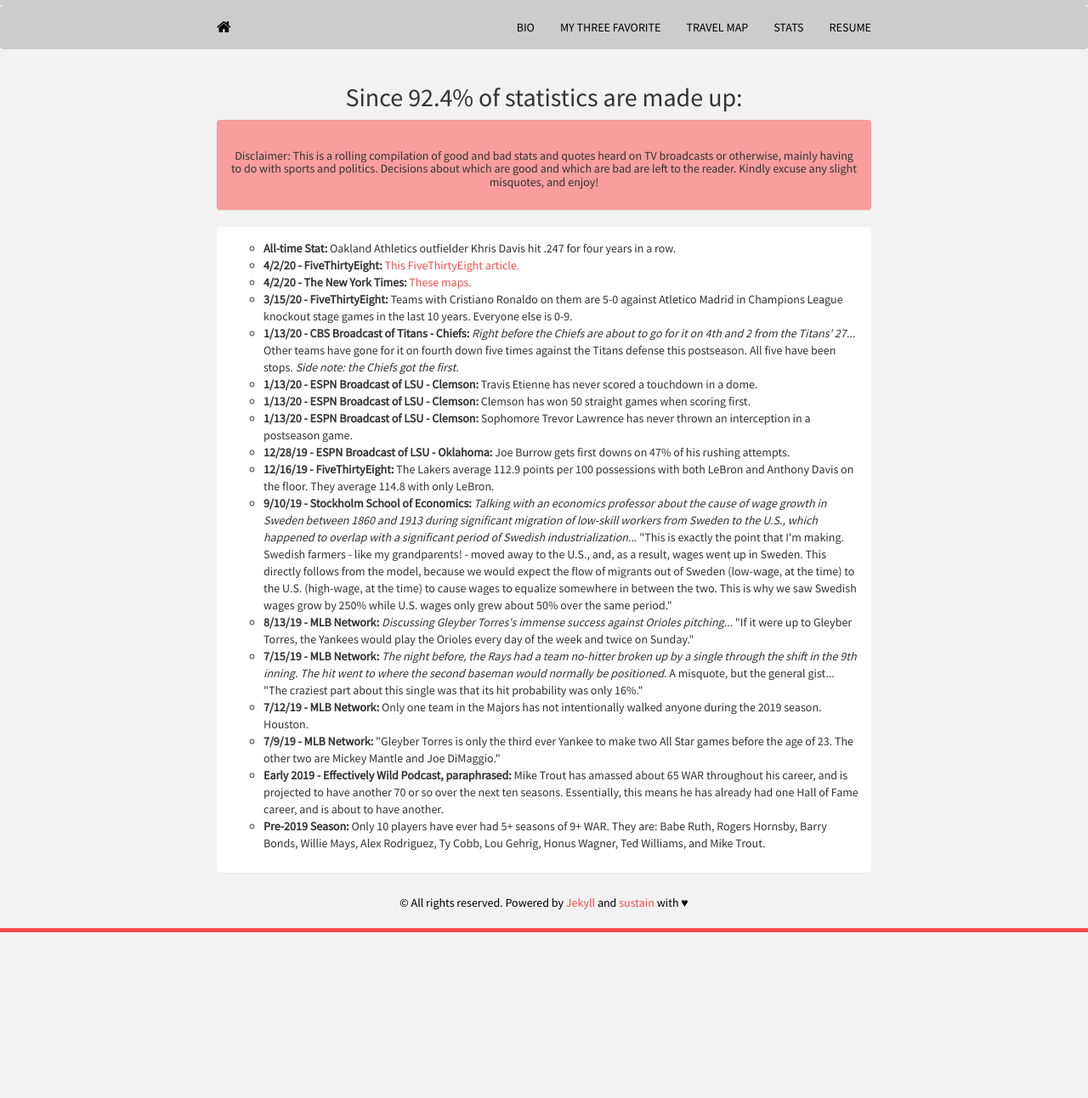
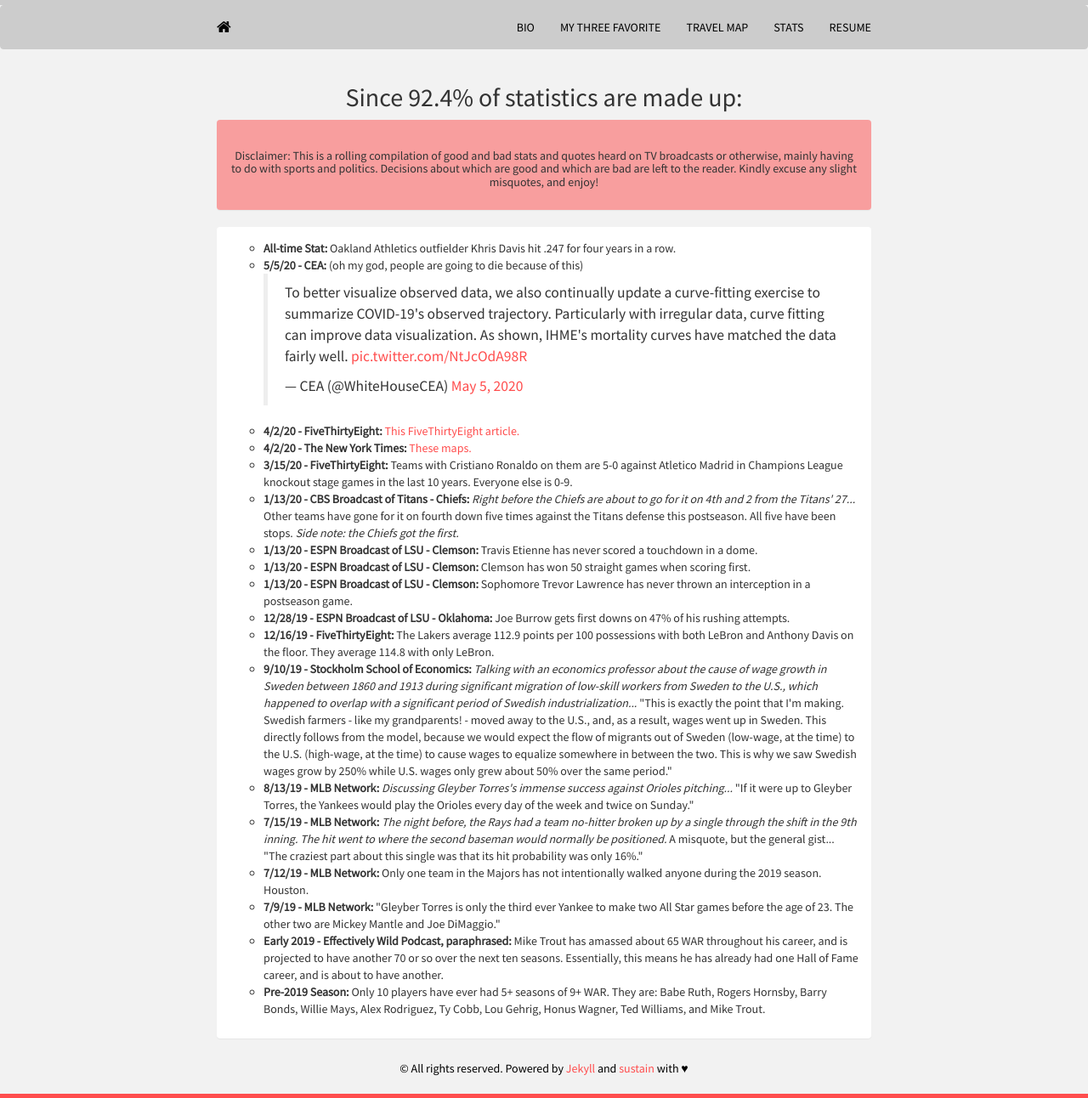
Before and after one commit to mrkaye97/mrkaye97.github.io, a Jekyll site: the page built from stats.html, in a window 1280 px wide. Shown: the whole page at 85% size. Built offline with Jekyll 4.4.1, drawn with Linux system fonts in a browser that asks for light colours; nearby versions of some CDN libraries; comment, search, counter and statistics services are not loaded; before the commit the page ends 1097 px from its top, so only the background shows below that.

Commit message:
Update stats.html

```diff
--- a/stats.html
+++ b/stats.html
@@ -29,6 +29,7 @@
 	    		<div class="panel-body">
 					<ul style="list-style-type:circle">
 					  <li><b>All-time Stat:</b> Oakland Athletics outfielder Khris Davis hit .247 for four years in a row.
+					  <li><b>5/5/20 - CEA: </b> (oh my god, people are going to die because of this)<blockquote class="twitter-tweet"><p lang="en" dir="ltr">To better visualize observed data, we also continually update a curve-fitting exercise to summarize COVID-19&#39;s observed trajectory. Particularly with irregular data, curve fitting can improve data visualization. As shown, IHME&#39;s mortality curves have matched the data fairly well. <a href="https://t.co/NtJcOdA98R">pic.twitter.com/NtJcOdA98R</a></p>&mdash; CEA (@WhiteHouseCEA) <a href="https://twitter.com/WhiteHouseCEA/status/1257680258364555264?ref_src=twsrc%5Etfw">May 5, 2020</a></blockquote> <script async src="https://platform.twitter.com/widgets.js" charset="utf-8"></script>
 					  <li><b>4/2/20 - FiveThirtyEight:</b> <a href = "https://fivethirtyeight.com/features/best-case-and-worst-case-coronavirus-forecasts-are-very-far-apart/"> This FiveThirtyEight article.</a>
 					  <li><b>4/2/20 - The New York Times:</b> <a href = "https://www.nytimes.com/interactive/2020/04/02/us/coronavirus-social-distancing.html"> These maps.</a>
 					  <li><b>3/15/20 - FiveThirtyEight:</b> Teams with Cristiano Ronaldo on them are 5-0 against Atletico Madrid in Champions League knockout stage games in the last 10 years. Everyone else is 0-9.
```
